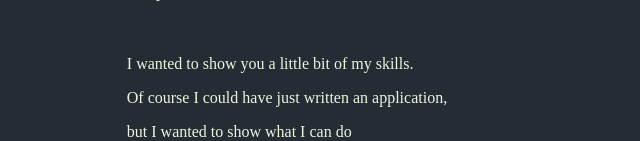
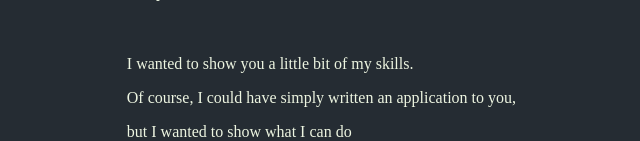
Before and after one commit to Sobottasgithub/That-s-me, a Flask app: page / in a window 1280 px wide. Shown: the part 833-974 px from the top of the page, without its empty margins (134-774 px from the left). Run offline with Flask 2, Linux system fonts and the light colour scheme; some web fonts are replaced.

Commit message:
correktion

```diff
--- a/templates/index.html
+++ b/templates/index.html
@@ -157,9 +157,9 @@
             <h3><b>Why did i write this website</b></h3>
             <br />
             <p>I wanted to show you a little bit of my skills.</p>
-            <p>Of course I could have just written an application, </p>
+            <p>Of course,  I could have simply written an application to you,</p>
             <p>but I wanted to show what I can do</p>
-        </div>
+</div>
     </div>
 </body>
 </html>
```
